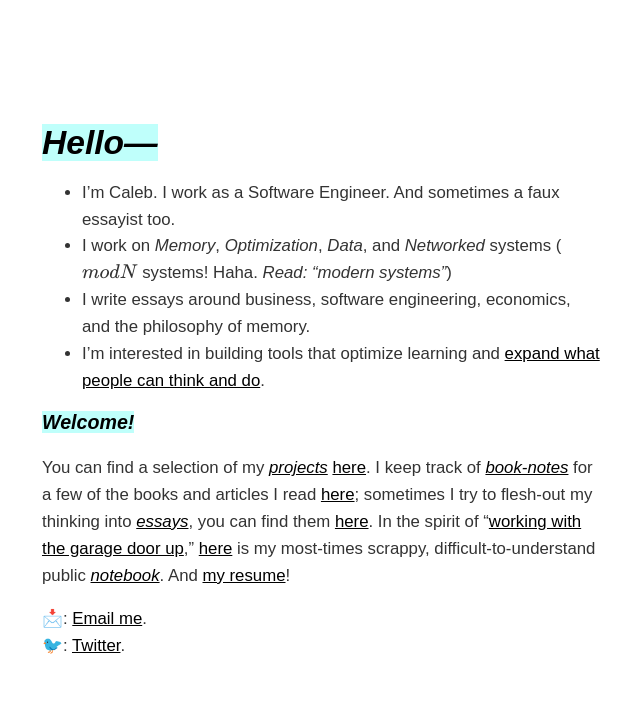
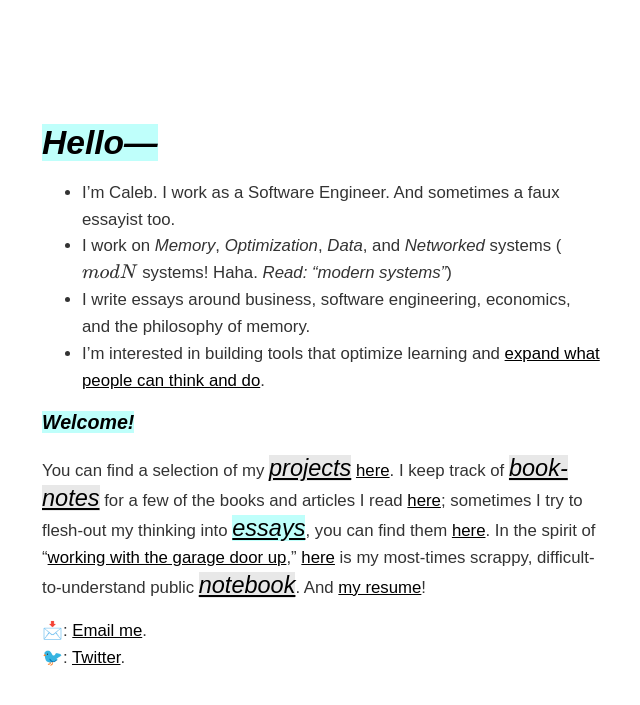
Before and after one commit to dCO2/rococo, a Jekyll site: the page built from index.md, in a window 1280 px wide. Shown: the top 705 px of the page, without its empty margins (334-974 px from the left). Built offline with Jekyll 4.4.1, drawn with Linux system fonts in a browser that asks for light colours; some web fonts are replaced; formulas are drawn with MathJax 3.

Commit message:
Update index.md

```diff
--- a/index.md
+++ b/index.md
@@ -15,7 +15,7 @@ title: Home
 
 <h3 style="background-color: #00ffef40;display: inline;"><em>Welcome!</em></h3>
 
-You can find a selection of my <span style="color: blue;text-decoration: none;font-style: italic;"><a href="/projects/">projects</a></span> [here](/projects/). I keep track of <span style="color: blue;text-decoration: none;font-style: italic;"><a href="/booknotes/">book-notes</a></span> for a few of the books and articles I read [here](/booknotes/); sometimes I try to flesh-out my thinking into <span style="color: blue;text-decoration: none;font-style: italic;"><a href="/essays/">essays</a></span>, you can find them [here](/essays/). In the spirit of "[working with the garage door up](https://notes.andymatuschak.org/Work_with_the_garage_door_up)," [here](/notes/) is my most-times scrappy, difficult-to-understand public <span style="color: blue;text-decoration: none;font-style: italic;"><a href="/notes/">notebook</a></span>. And [my resume](/resume.pdf/)!
+You can find a selection of my <span style="background-color: #a3a3a340;display: inline;font-size: 1.4em;text-decoration: none;font-style: italic;"><a href="/projects/">projects</a></span> [here](/projects/). I keep track of <span style="background-color: #a3a3a340;display: inline;font-size: 1.4em;text-decoration: none;font-style: italic;"><a href="/booknotes/">book-notes</a></span> for a few of the books and articles I read [here](/booknotes/); sometimes I try to flesh-out my thinking into <span style="background-color: #00ffef40;display: inline;font-size: 1.4em;text-decoration: none;font-style: italic;"><a href="/essays/">essays</a></span>, you can find them [here](/essays/). In the spirit of "[working with the garage door up](https://notes.andymatuschak.org/Work_with_the_garage_door_up)," [here](/notes/) is my most-times scrappy, difficult-to-understand public <span style="background-color: #a3a3a340;display: inline;font-size: 1.4em;text-decoration: none;font-style: italic;"><a href="/notes/">notebook</a></span>. And [my resume](/resume.pdf/)!
 
 
 📩: [Email me](mailto:dco2.caleb@gmail.com).
```
